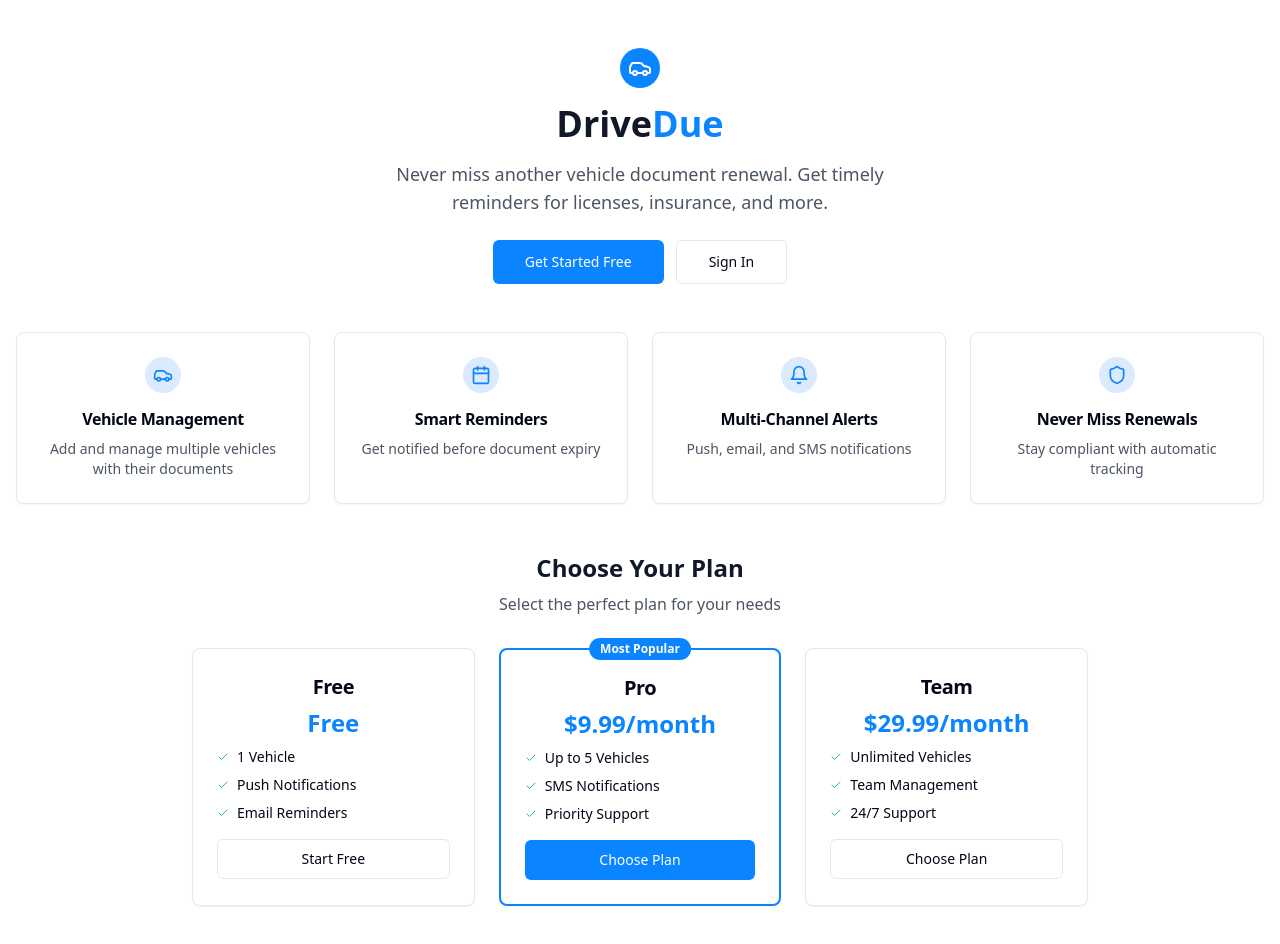
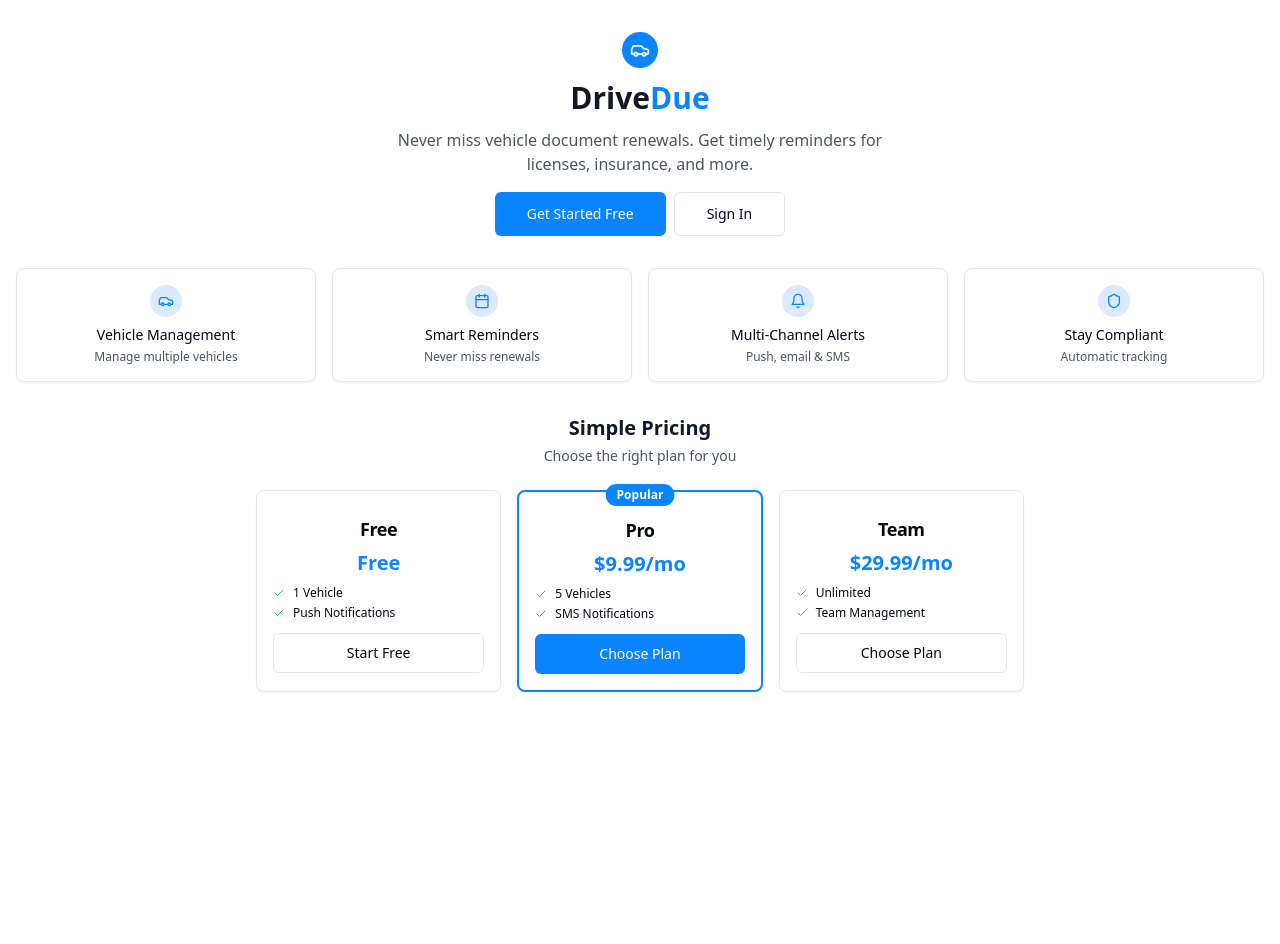
Before and after one commit to Drivedue/due-drive-alerts, a React (Vite) app: page / in a window 1280 px wide. Shown: the top 944 px of the page. After the commit the page ends 800 px from the top, so only its background shows below. Built offline with nearby package versions, Linux system fonts and the light colour scheme.

Commit message:
Compact Index page
Reduce spacing and condense sections on the Index page for a more user-friendly experience.

```diff
--- a/src/pages/Index.tsx
+++ b/src/pages/Index.tsx
@@ -1,4 +1,3 @@
-
 import { useState } from 'react';
 import { Button } from "@/components/ui/button";
 import { Card, CardContent, CardDescription, CardHeader, CardTitle } from "@/components/ui/card";
@@ -22,22 +21,22 @@ const Index = () => {
     {
       icon: Car,
       title: "Vehicle Management",
-      description: "Add and manage multiple vehicles with their documents"
+      description: "Manage multiple vehicles"
     },
     {
       icon: Calendar,
       title: "Smart Reminders",
-      description: "Get notified before document expiry"
+      description: "Never miss renewals"
     },
     {
       icon: Bell,
       title: "Multi-Channel Alerts",
-      description: "Push, email, and SMS notifications"
+      description: "Push, email & SMS"
     },
     {
       icon: Shield,
-      title: "Never Miss Renewals",
-      description: "Stay compliant with automatic tracking"
+      title: "Stay Compliant",
+      description: "Automatic tracking"
     }
   ];
 
@@ -45,19 +44,19 @@ const Index = () => {
     {
       name: "Free",
       price: "Free",
-      features: ["1 Vehicle", "Push Notifications", "Email Reminders"],
+      features: ["1 Vehicle", "Push Notifications"],
       popular: false
     },
     {
       name: "Pro",
-      price: "$9.99/month",
-      features: ["Up to 5 Vehicles", "SMS Notifications", "Priority Support"],
+      price: "$9.99/mo",
+      features: ["5 Vehicles", "SMS Notifications"],
       popular: true
     },
     {
       name: "Team",
-      price: "$29.99/month",
-      features: ["Unlimited Vehicles", "Team Management", "24/7 Support"],
+      price: "$29.99/mo",
+      features: ["Unlimited", "Team Management"],
       popular: false
     }
   ];
@@ -152,20 +151,20 @@ const Index = () => {
   return (
     <div className="min-h-screen bg-white">
       {/* Hero Section */}
-      <div className="container mx-auto px-4 py-12">
-        <div className="text-center mb-12">
-          <div className="flex items-center justify-center mb-4">
+      <div className="container mx-auto px-4 py-8">
+        <div className="text-center mb-8">
+          <div className="flex items-center justify-center mb-3">
             <div className="bg-[#0A84FF] p-2 rounded-full">
-              <Car className="h-6 w-6 text-white" />
+              <Car className="h-5 w-5 text-white" />
             </div>
           </div>
-          <h1 className="text-4xl font-bold text-gray-900 mb-4">
+          <h1 className="text-3xl font-bold text-gray-900 mb-3">
             Drive<span className="text-[#0A84FF]">Due</span>
           </h1>
-          <p className="text-lg text-gray-600 mb-6 max-w-xl mx-auto">
-            Never miss another vehicle document renewal. Get timely reminders for licenses, insurance, and more.
+          <p className="text-base text-gray-600 mb-4 max-w-lg mx-auto">
+            Never miss vehicle document renewals. Get timely reminders for licenses, insurance, and more.
           </p>
-          <div className="flex flex-col sm:flex-row gap-3 justify-center">
+          <div className="flex flex-col sm:flex-row gap-2 justify-center">
             <Button size="lg" className="bg-[#0A84FF] hover:bg-[#0A84FF]/90" onClick={() => navigate('/register')}>
               Get Started Free
             </Button>
@@ -176,52 +175,48 @@ const Index = () => {
         </div>
 
         {/* Features Grid */}
-        <div className="grid md:grid-cols-2 lg:grid-cols-4 gap-6 mb-12">
+        <div className="grid md:grid-cols-4 gap-4 mb-8">
           {features.map((feature, index) => (
-            <Card key={index} className="text-center">
-              <CardHeader className="pb-2">
-                <div className="mx-auto bg-blue-100 p-2 rounded-full w-fit mb-2">
-                  <feature.icon className="h-5 w-5 text-[#0A84FF]" />
-                </div>
-                <CardTitle className="text-base">{feature.title}</CardTitle>
-              </CardHeader>
-              <CardContent>
-                <p className="text-sm text-gray-600">{feature.description}</p>
-              </CardContent>
+            <Card key={index} className="text-center p-4">
+              <div className="mx-auto bg-blue-100 p-2 rounded-full w-fit mb-2">
+                <feature.icon className="h-4 w-4 text-[#0A84FF]" />
+              </div>
+              <h3 className="font-medium text-sm mb-1">{feature.title}</h3>
+              <p className="text-xs text-gray-600">{feature.description}</p>
             </Card>
           ))}
         </div>
 
         {/* Pricing Section */}
-        <div className="mb-8">
-          <div className="text-center mb-8">
-            <h2 className="text-2xl font-bold text-gray-900 mb-2">Choose Your Plan</h2>
-            <p className="text-gray-600">Select the perfect plan for your needs</p>
+        <div className="mb-6">
+          <div className="text-center mb-6">
+            <h2 className="text-xl font-bold text-gray-900 mb-1">Simple Pricing</h2>
+            <p className="text-sm text-gray-600">Choose the right plan for you</p>
           </div>
 
-          <div className="grid md:grid-cols-3 gap-6 max-w-4xl mx-auto">
+          <div className="grid md:grid-cols-3 gap-4 max-w-3xl mx-auto">
             {plans.map((plan, index) => (
               <Card key={index} className={`relative ${plan.popular ? 'border-[#0A84FF] border-2' : ''}`}>
                 {plan.popular && (
-                  <Badge className="absolute -top-3 left-1/2 transform -translate-x-1/2 bg-[#0A84FF]">
-                    Most Popular
+                  <Badge className="absolute -top-2 left-1/2 transform -translate-x-1/2 bg-[#0A84FF] text-xs">
+                    Popular
                   </Badge>
                 )}
                 <CardHeader className="text-center pb-2">
-                  <CardTitle className="text-xl">{plan.name}</CardTitle>
-                  <div className="text-2xl font-bold text-[#0A84FF]">{plan.price}</div>
+                  <CardTitle className="text-lg">{plan.name}</CardTitle>
+                  <div className="text-xl font-bold text-[#0A84FF]">{plan.price}</div>
                 </CardHeader>
-                <CardContent>
-                  <ul className="space-y-2 mb-4">
+                <CardContent className="p-4 pt-0">
+                  <ul className="space-y-1 mb-3">
                     {plan.features.map((feature, featureIndex) => (
                       <li key={featureIndex} className="flex items-center gap-2">
                         <Check className="h-3 w-3 text-green-500" />
-                        <span className="text-sm">{feature}</span>
+                        <span className="text-xs">{feature}</span>
                       </li>
                     ))}
                   </ul>
                   <Button
-                    className={`w-full ${plan.popular ? 'bg-[#0A84FF] hover:bg-[#0A84FF]/90' : ''}`}
+                    className={`w-full text-sm ${plan.popular ? 'bg-[#0A84FF] hover:bg-[#0A84FF]/90' : ''}`}
                     variant={plan.popular ? "default" : "outline"}
                     onClick={() => navigate('/register')}
                   >
```
